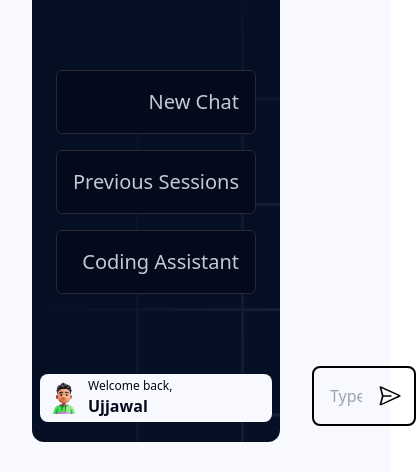
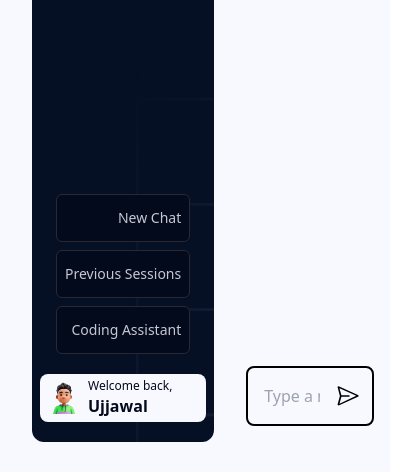
Before and after one commit to UjjawalGusain/Socratic-Teacher-Bot, a React (Vite) app in the folder frontend/: page /chatbot in a window 390 px wide. Both pictures are taken after a click on the button 60 px from the left and 68 px from the top of the page. Shown: the part 354-826 px from the top of the page, 416 px wide, since content can reach past the window. Built offline with nearby package versions, Linux system fonts and the light colour scheme; no server answers.

Commit message:
Added responsive chatbot

```diff
--- a/frontend/api/api.js
+++ b/frontend/api/api.js
@@ -1,5 +1,5 @@
-// const BASE_URL = "https://socratic-teacher-bot.vercel.app/api";
-const BASE_URL = "http://localhost:5000/api";
+const BASE_URL = "https://socratic-teacher-bot.vercel.app/api";
+// const BASE_URL = "http://localhost:5000/api";
 const authEndpoints = {
     LOGIN_API: BASE_URL + "/auth/login", // post
     SIGNUP_API: BASE_URL + "/auth/register", // post
--- a/frontend/src/Componets/ChatBot/SideBar/SideBar.jsx
+++ b/frontend/src/Componets/ChatBot/SideBar/SideBar.jsx
@@ -2,7 +2,7 @@ import React, { useState } from "react";
 import { GiHamburgerMenu } from "react-icons/gi";
 import { useNavigate } from "react-router-dom";
 
-function SideBar({ onNewChat }) { // Receive the onNewChat function as a prop
+function SideBar({ onNewChat }) {
   const [isOpen, setIsOpen] = useState(false);
   const navigate = useNavigate();
 
@@ -16,9 +16,9 @@ function SideBar({ onNewChat }) { // Receive the onNewChat function as a prop
 
   return (
     <div
-      className={`flex-grow h-full bg-[#051024] rounded-xl py-5 px-2 flex flex-col justify-between transition-width duration-300 ${
-        isOpen ? "w-64 items-end" : "w-16 items-center"
-      } bg-[url('/pattern2.png')] bg-opacity-5`}
+      className={`flex-grow h-full bg-[#051024] rounded-xl py-5 flex flex-col justify-between transition-all duration-300 ease-in-out
+        ${isOpen ? "w-64 py-1 px-2 items-end" : "w-16 items-center"}
+        bg-[url('/pattern2.png')] bg-opacity-5`}
     >
       {/* Button to toggle sidebar */}
       <button onClick={toggleSidebar}>
@@ -29,8 +29,7 @@ function SideBar({ onNewChat }) { // Receive the onNewChat function as a prop
 
       {/* Sidebar content that will be visible when open */}
       {!isOpen && (
-        <button
-        onClick={handleProfileClick}>
+        <button onClick={handleProfileClick}>
           <div className="border-2 border-[#F8F8FF] rounded-2xl size-10 p-1">
             <img src="avatar.png" alt="avatar-img" />
           </div>
@@ -38,12 +37,12 @@ function SideBar({ onNewChat }) { // Receive the onNewChat function as a prop
       )}
 
       {isOpen && (
-        <div className="flex flex-col items-center gap-20">
+        <div className="flex flex-col items-center gap-5 md:gap-8 lg:gap-20">
           <div className="flex text-[#F8F8FF] w-full">
-            <ul className="text-xl flex flex-col gap-4 px-4 w-full">
+            <ul className="text-sm md:text-xl flex flex-col gap-2 md:gap-4 px-4 w-full">
               <li className="w-full flex justify-center items-end">
                 <button
-                  className="w-full border bg-[#030A1C] border-[#282934] h-16 rounded-md text-right p-4 font-light text-opacity-80 text-[#F8F8FF] text-nowrap"
+                  className="w-full border bg-[#030A1C] border-[#282934] h-12 md:h-16 rounded-md text-right p-2 md:p-4 font-light text-opacity-80 text-[#F8F8FF] text-nowrap"
                   onClick={onNewChat} // Trigger new session creation
                 >
                   New Chat
@@ -51,13 +50,13 @@ function SideBar({ onNewChat }) { // Receive the onNewChat function as a prop
               </li>
 
               <li className="w-full flex justify-center items-end">
-                <button className="w-full border bg-[#030A1C] border-[#282934] h-16 rounded-md text-right p-4 font-light text-opacity-80 text-[#F8F8FF] text-nowrap">
+                <button className="w-full border bg-[#030A1C] border-[#282934] h-12 md:h-16 rounded-md text-right p-2 md:p-4 font-light text-opacity-80 text-[#F8F8FF] text-nowrap">
                   Previous Sessions
                 </button>
               </li>
 
               <li className="w-full flex justify-center items-end">
-                <button className="w-full border bg-[#030A1C] border-[#282934] h-16 rounded-md text-right p-4 font-light text-opacity-80 text-[#F8F8FF] text-nowrap">
+                <button className="w-full border bg-[#030A1C] border-[#282934] h-12 md:h-16 rounded-md text-right p-2 md:p-4 font-light text-opacity-80 text-[#F8F8FF] text-nowrap">
                   Coding Assistant
                 </button>
               </li>
@@ -65,21 +64,18 @@ function SideBar({ onNewChat }) { // Receive the onNewChat function as a prop
           </div>
 
           <div className="w-full">
-            <button className="w-full"
-              onClick={handleProfileClick}
-            >
+            <button className="w-full" onClick={handleProfileClick}>
               <div className="bg-[#F8F8FF] rounded-lg w-full flex justify-start items-center">
-                <img src="avatar.png" alt="avatar-img" className="w-8 h-8 m-2"/>
+                <img src="avatar.png" alt="avatar-img" className="w-8 h-8 m-2" />
                 <div className="text-left">
-                  <p className="text-[#030A1C] text-xs">Welcome back,</p>
-                  <p className="text-[#030A1C] text-md font-semibold">Ujjawal</p>
+                  <p className="text-[#030A1C] text-xs md:text-sm">Welcome back,</p>
+                  <p className="text-[#030A1C] text-md md:text-lg font-semibold">Ujjawal</p>
                 </div>
               </div>
             </button>
           </div>
         </div>
       )}
-
     </div>
   );
 }
```
Also changed, not shown: frontend/src/Componets/ChatBot/ChatBot2.jsx (deleted, +0 -133 lines).
